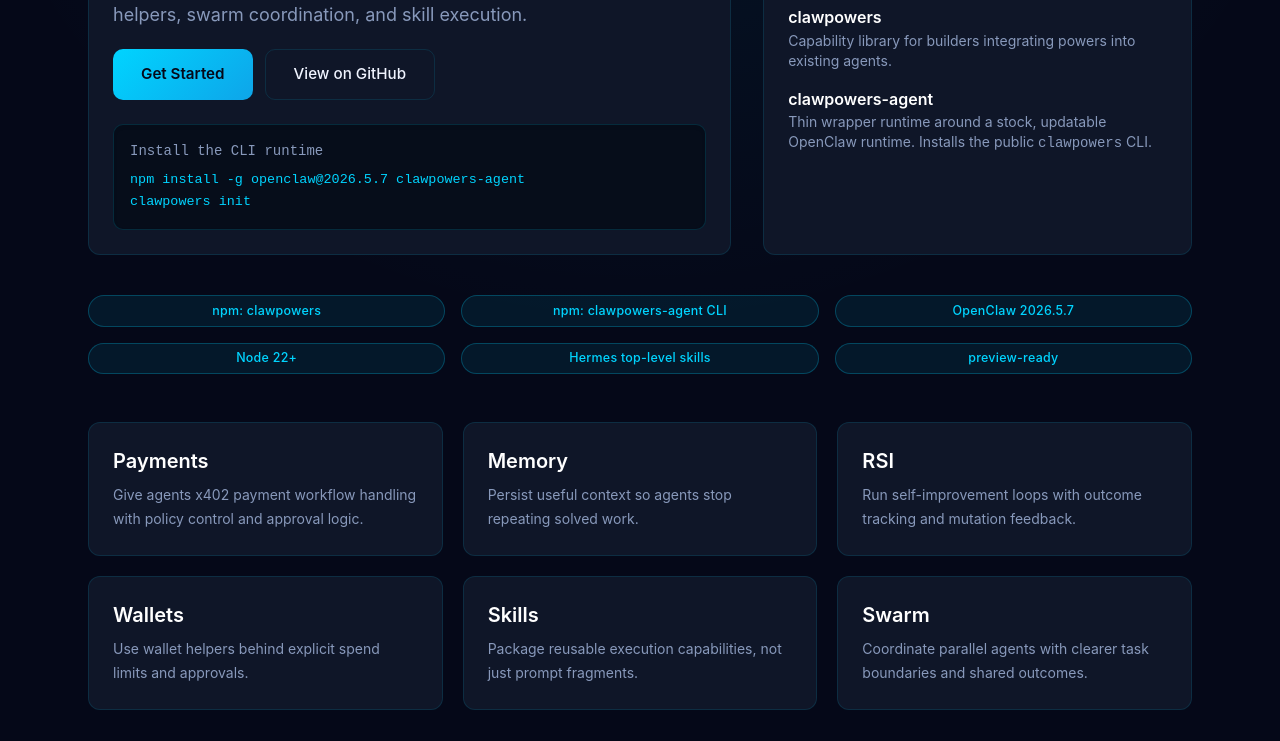
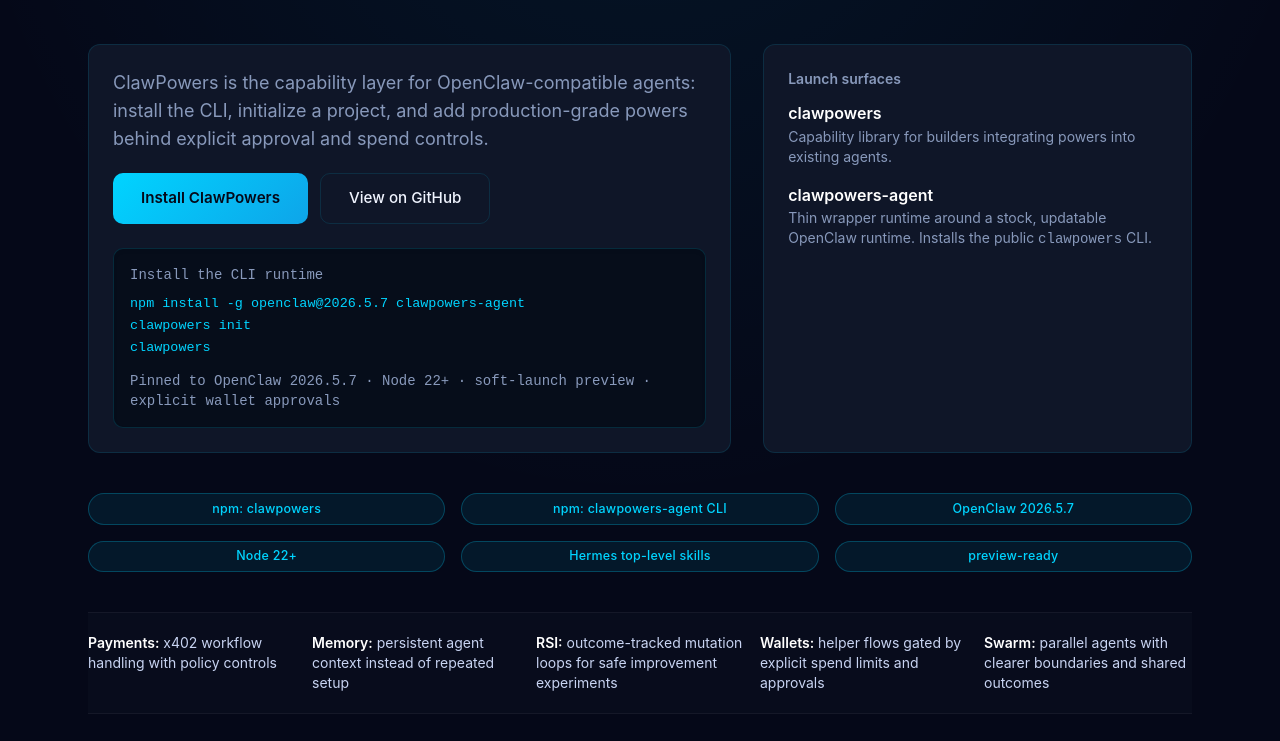
Before and after one commit to up2itnow0822/clawpowers-site, a Next.js app: page / in a window 1280 px wide. Shown: the part 360-1101 px from the top of the page. Built offline with nearby package versions, Linux system fonts and the light colour scheme.

Commit message:
Improve homepage conversion copy

```diff
--- a/app/page.tsx
+++ b/app/page.tsx
@@ -12,18 +12,20 @@
 
 export default function HomePage() {
   return (
-    <SiteShell eyebrow="clawpowers.ai" title="ClawPowers gives AI agents real capabilities.">
+    <SiteShell eyebrow="clawpowers.ai" title="Ship AI agents with payments, memory, wallets, skills, and self-improvement loops without building the agent runtime from scratch.">
       <section className="grid gap-8 lg:grid-cols-[1.2fr_0.8fr]">
         <Card>
-          <p className="mb-5 max-w-2xl text-lg text-[#8899bb]">A pinned soft-launch preview for payments, memory, RSI, wallet helpers, swarm coordination, and skill execution.</p>
+          <p className="mb-5 max-w-2xl text-lg text-[#8899bb]">ClawPowers is the capability layer for OpenClaw-compatible agents: install the CLI, initialize a project, and add production-grade powers behind explicit approval and spend controls.</p>
           <div className="mb-6 flex flex-wrap gap-3">
-            <Link href="/docs" className="btn-primary">Get Started</Link>
+            <a href="#install" className="btn-primary">Install ClawPowers</a>
             <a href="https://github.com/up2itnow0822/ClawPowers-Skills" className="btn-secondary">View on GitHub</a>
           </div>
-          <div className="code-block p-4 shadow-inner">
+          <div id="install" className="code-block p-4 shadow-inner">
             <div className="mb-2 text-[#8899bb] text-sm">Install the CLI runtime</div>
             <pre className="whitespace-pre-wrap text-[#00d4ff]"><code>{`npm install -g openclaw@2026.5.7 clawpowers-agent
-clawpowers init`}</code></pre>
+clawpowers init
+clawpowers`}</code></pre>
+            <div className="mt-3 text-sm text-[#8899bb]">Pinned to OpenClaw 2026.5.7 · Node 22+ · soft-launch preview · explicit wallet approvals</div>
           </div>
         </Card>
         <Card>
@@ -46,6 +48,16 @@
           <div key={item} className="badge justify-center">{item}</div>
         ))}
       </section>
+
+      <section className="stats-bar mt-10 grid gap-4 py-5 text-sm text-[#c8d4f2] md:grid-cols-5">
+        <div><span className="font-semibold text-white">Payments:</span> x402 workflow handling with policy controls</div>
+        <div><span className="font-semibold text-white">Memory:</span> persistent agent context instead of repeated setup</div>
+        <div><span className="font-semibold text-white">RSI:</span> outcome-tracked mutation loops for safe improvement experiments</div>
+        <div><span className="font-semibold text-white">Wallets:</span> helper flows gated by explicit spend limits and approvals</div>
+        <div><span className="font-semibold text-white">Swarm:</span> parallel agents with clearer boundaries and shared outcomes</div>
+      </section>
+
+      <p className="mt-6 max-w-3xl text-[#8899bb]">Built for builders who want reusable agent powers now, while keeping OpenClaw stock, pinned, and auditable.</p>
 
       <section className="mt-12 grid gap-5 md:grid-cols-2 xl:grid-cols-3">
         {features.map(([title, desc]) => (
```
